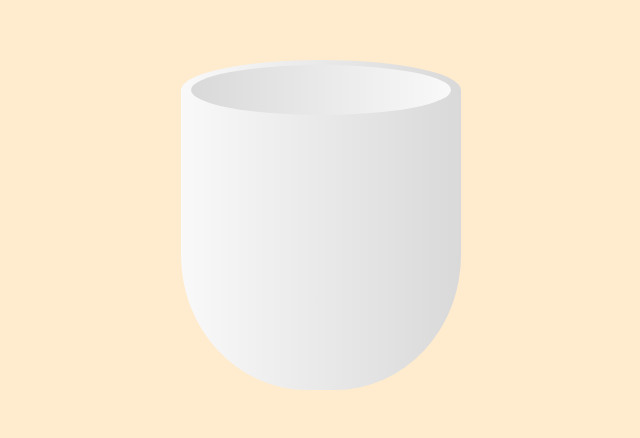
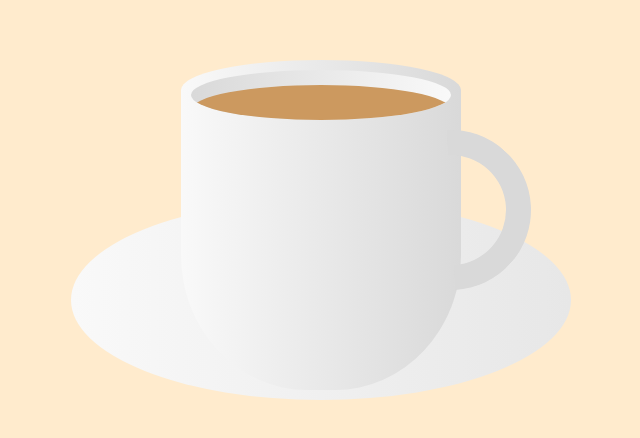
Before and after one commit to fmher/Animated-tea-cup, a plain HTML site: page index.html in a window 1280 px wide. Shown: the part 210-648 px from the top of the page, without its empty margins (319-959 px from the left). Drawn offline with Linux system fonts and the light colour scheme.

Commit message:
created a plate

```diff
--- a/index.html
+++ b/index.html
@@ -1,14 +1,18 @@
 <!DOCTYPE html>
 <html lang="en">
+
 <head>
     <meta charset="UTF-8">
     <meta name="viewport" content="width=device-width, initial-scale=1.0">
     <title>Animated tea cup!</title>
-    <link rel="stylesheet" href="style.css" >
+    <link rel="stylesheet" href="style.css">
 </head>
+
 <body>
 
     <!-- <h1>Hello!</h1> -->
+    <div class="plate"></div>
+
     <div class="container">
         <div class="cup">
             <div class="top">
@@ -18,13 +22,14 @@
                     </div>
                 </div>
             </div>
-        </div>
 
-        <div class="handle">
+            <div class="handle">
+
+            </div>
 
         </div>
-
     </div>
 
 </body>
+
 </html>
--- a/style.css
+++ b/style.css
@@ -38,11 +38,46 @@ body {
 
 .circle {
     position: absolute;
-    top: 5px;
+    top: 10px;
     left: 10px;
     width: calc(100% - 20px);
     height: 50px;
     background: linear-gradient(to left, #f9f9f9, #d9d9d9);
     border-radius: 50%;
     box-sizing: border-box;
+    overflow: hidden;
+    /* bottom: -20px; */
 }
+
+.tea {
+    position:absolute;
+    top: 15px;
+    width: 100%;
+    height: 100%;
+    background: rgb(204, 153, 95);
+    border-radius: 50%;
+}
+
+.handle {
+    position: absolute;
+    right: -70px;
+    top: 40px;
+    width: 160px;
+    height: 160px;
+    border: 25px solid #d9d9d9;
+    border-left: 25px solid transparent;
+    border-bottom: 25px solid transparent;
+    border-radius: 50%;
+    transform: rotate(42deg);
+}
+
+.plate {
+    position: absolute;
+    bottom:  190px;
+    left: 50%;
+    transform: translateX(-50%);
+    width: 500px;
+    height: 200px;
+    background: linear-gradient(to right, #f9f9f9, #e7e7e7);
+    border-radius: 50%;
+}
```
